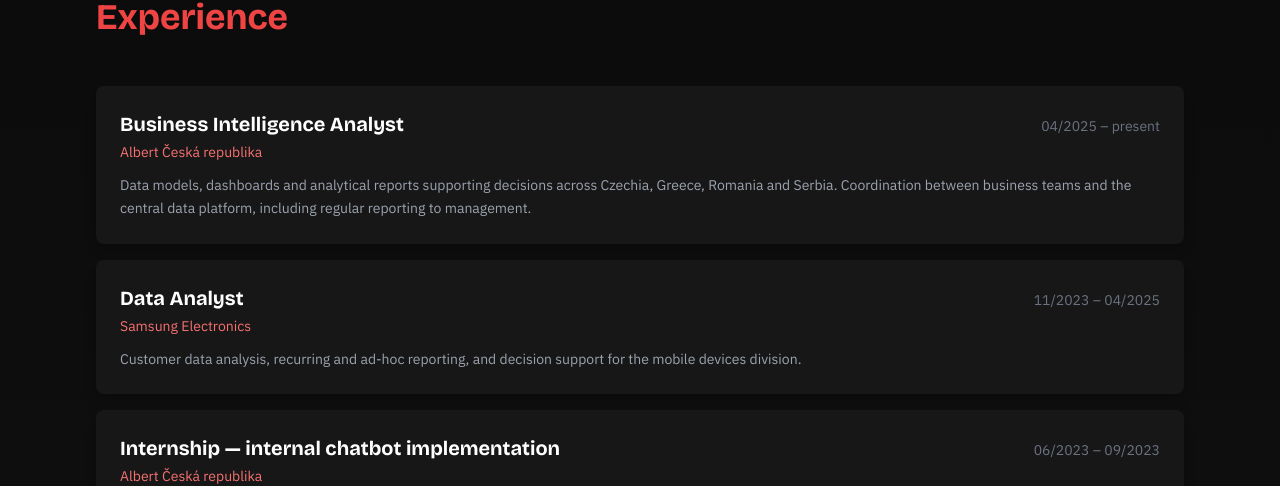
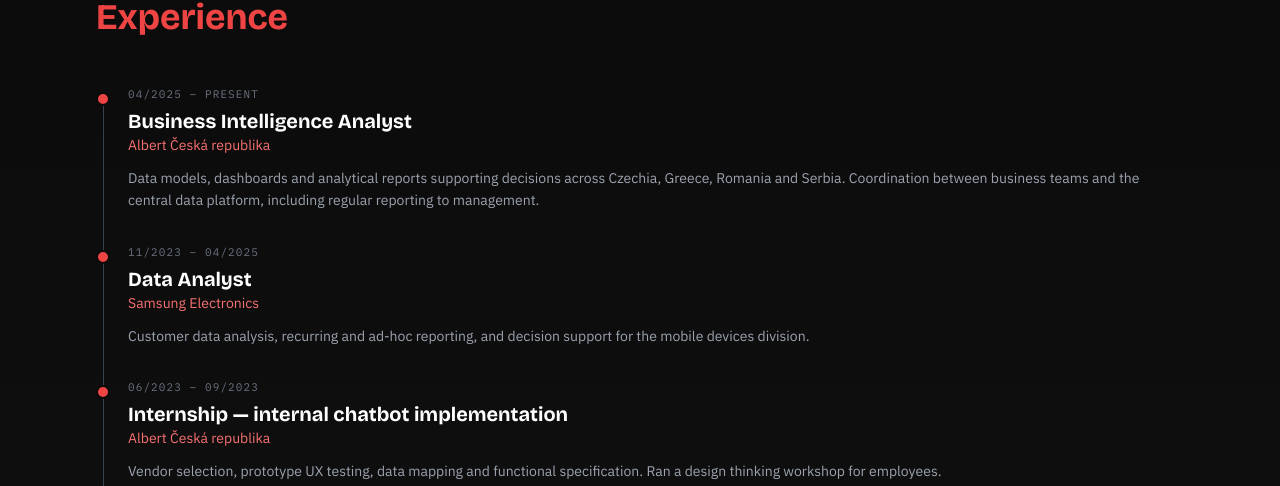
Before and after one commit to petrhollan22/petr-portfolio, a Next.js app: page /en/cv in a window 1280 px wide. Shown: the part 314-800 px from the top of the page. Built offline with nearby package versions, Linux system fonts and the light colour scheme; no server answers.

Commit message:
Add mono eyebrow labels across pages and CV timeline

```diff
--- a/app/[locale]/blog/[slug]/page.tsx
+++ b/app/[locale]/blog/[slug]/page.tsx
@@ -97,7 +97,7 @@
   return (
     <div className="bg-gradient-to-b from-primary to-secondary">
       <article className="container pt-20 pb-16 max-w-3xl mx-auto">
-        <p className="text-sm text-gray-500 mb-3">
+        <p className="mono-label text-gray-500 mb-3">
           {new Date(post.publishedAt).toLocaleDateString('cs-CZ', {
             day: 'numeric',
             month: 'long',
--- a/app/[locale]/blog/page.tsx
+++ b/app/[locale]/blog/page.tsx
@@ -39,7 +39,7 @@
                     loading="lazy"
                   />
                 )}
-                <p className="text-sm text-gray-500 mb-2">
+                <p className="mono-label text-gray-500 mb-2">
                   {new Date(post.publishedAt).toLocaleDateString('cs-CZ', {
                     day: 'numeric',
                     month: 'long',
--- a/app/[locale]/cv/page.tsx
+++ b/app/[locale]/cv/page.tsx
@@ -25,19 +25,21 @@
 
       <section className="container pt-16 pb-12">
         <h2 className="section-title">{t('experience')}</h2>
-        <div className="space-y-4">
+        <div className="relative pl-8">
+          <div className="absolute left-[7px] top-2 bottom-2 w-px bg-gray-700" aria-hidden="true" />
+          <div className="space-y-8">
             {jobs.map((job, i) => (
-            <div key={i} className="card">
-              <div className="flex justify-between items-baseline gap-4 flex-wrap mb-1">
+              <div key={i} className="relative">
+                <div className="absolute -left-8 top-1.5 w-3.5 h-3.5 rounded-full bg-red-500 border-2 border-primary" aria-hidden="true" />
+                <span className="mono-label text-gray-500 block mb-1">{sub(job.period)}</span>
                 <h3 className="text-xl font-bold">{pick(job.title, locale)}</h3>
-                <span className="text-sm text-gray-500 whitespace-nowrap">{sub(job.period)}</span>
-              </div>
                 <p className="text-red-400 text-sm mb-3">{job.org}</p>
                 {job.description && (
                   <p className="text-gray-400 text-sm leading-relaxed">{pick(job.description, locale)}</p>
                 )}
               </div>
             ))}
+          </div>
         </div>
         <p className="text-gray-500 text-sm mt-6">{pick(earlierRoles, locale)}</p>
       </section>
--- a/app/[locale]/hustle/page.tsx
+++ b/app/[locale]/hustle/page.tsx
@@ -30,7 +30,7 @@
             <div key={p.id} className="card">
               <div className="flex items-baseline justify-between gap-4 mb-3 flex-wrap">
                 <h2 className="text-2xl font-bold">{pick(p.title, locale)}</h2>
-                <span className="text-xs font-semibold text-red-400 uppercase tracking-wider">
+                <span className="mono-label text-red-400">
                   {typeLabel(p.type)}{p.period ? ` · ${p.period}` : ''}
                 </span>
               </div>
--- a/app/[locale]/work/page.tsx
+++ b/app/[locale]/work/page.tsx
@@ -39,7 +39,7 @@
             <div className="grid md:grid-cols-2 gap-8">
               {items.map((p) => (
                 <div key={p.id} className="card">
-                  <span className="text-sm text-red-400 font-semibold">{p.year}</span>
+                  <span className="mono-label text-red-400">{p.year}</span>
                   <h3 className="text-2xl font-bold mt-2 mb-4">{pick(p.title, locale)}</h3>
                   <p className="text-gray-400 mb-4">{pick(p.description, locale)}</p>
 
```
Lines whose indentation alone changed are shown as unchanged.
